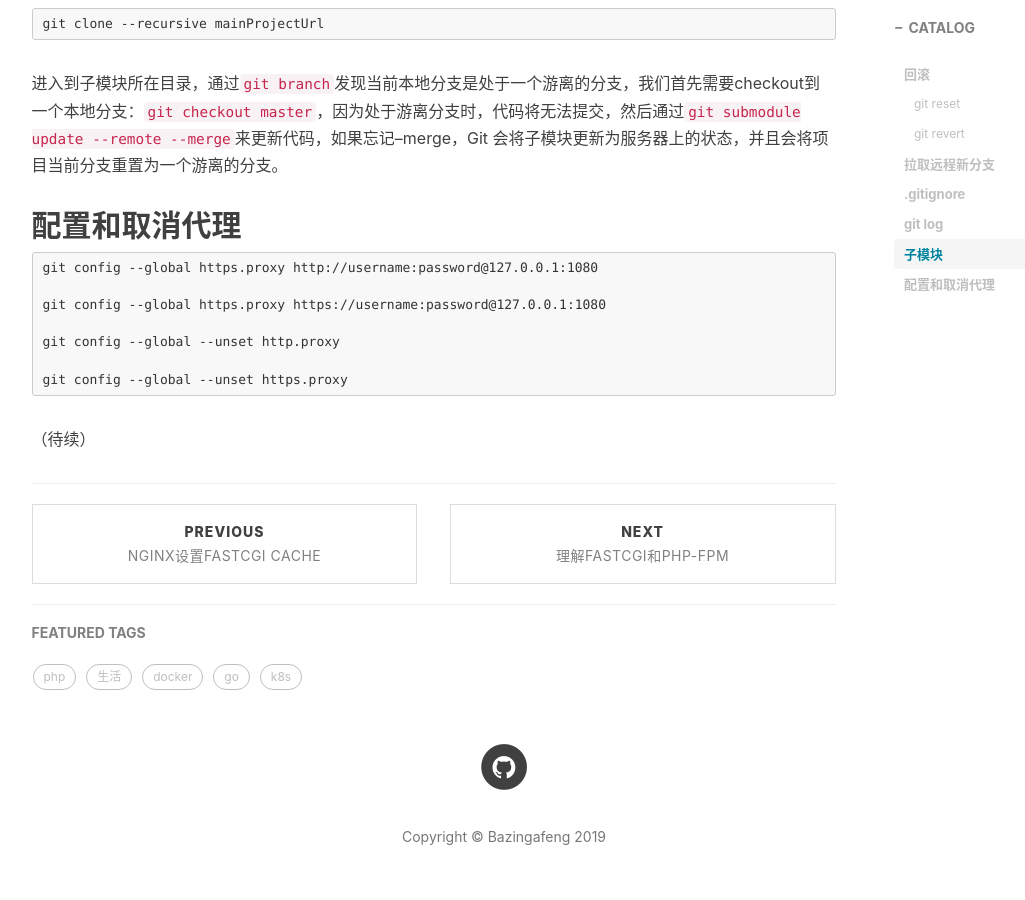
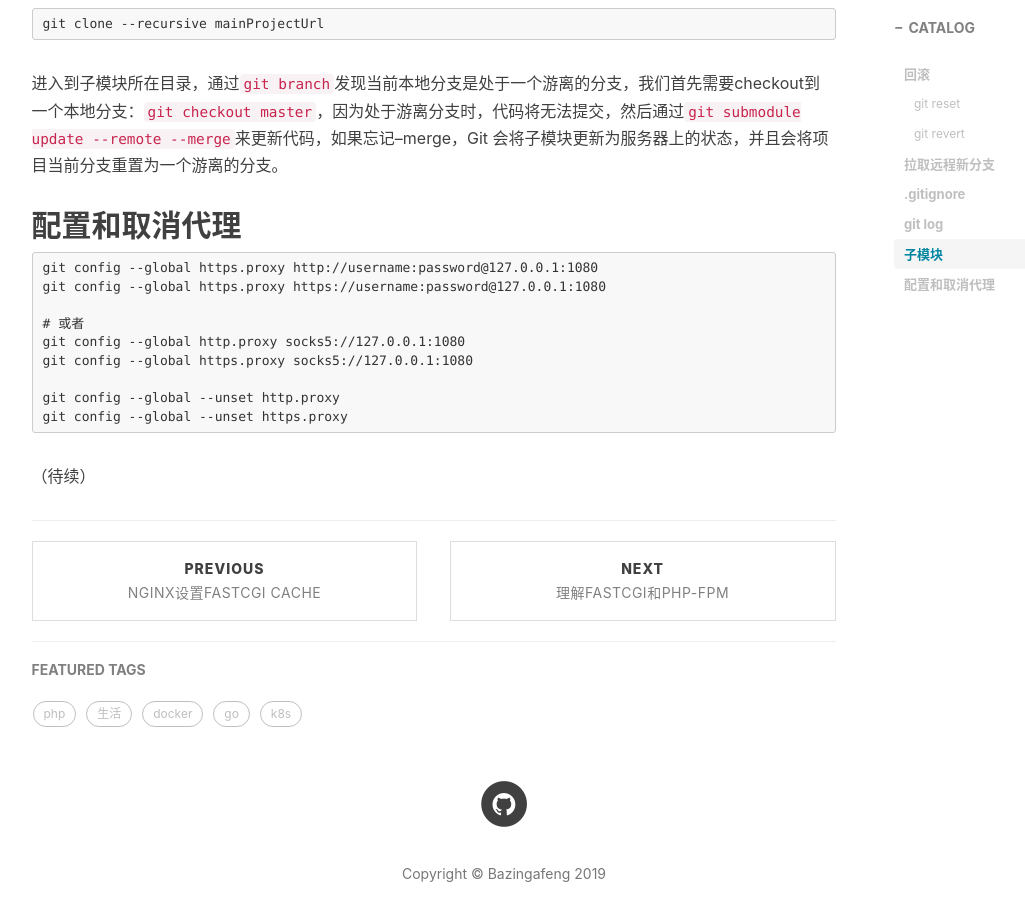
Before and after one commit to fengh0409/fengh0409.github.io, a Jekyll site: the page built from _posts/2017-07-09-the-skills-of-using-git.markdown, in a window 1280 px wide and 900 px high, scrolled down 3043 px. Shown: the whole window, without its empty margins (136-1161 px from the left). Built offline with Jekyll 4.4.1, drawn with Linux system fonts in a browser that asks for light colours; nearby versions of some CDN libraries; comment, search, counter and statistics services are not loaded.

Commit message:
Update 2017-07-09-the-skills-of-using-git.markdown

````diff
--- a/_posts/2017-07-09-the-skills-of-using-git.markdown
+++ b/_posts/2017-07-09-the-skills-of-using-git.markdown
@@ -107,12 +107,15 @@ git clone --recursive mainProjectUrl
 ## 配置和取消代理
 ```
 git config --global https.proxy http://username:password@127.0.0.1:1080
-
 git config --global https.proxy https://username:password@127.0.0.1:1080
 
+# 或者
+git config --global http.proxy socks5://127.0.0.1:1080
+git config --global https.proxy socks5://127.0.0.1:1080
+
 git config --global --unset http.proxy
-
 git config --global --unset https.proxy
 ```
 
+
 （待续）
````
